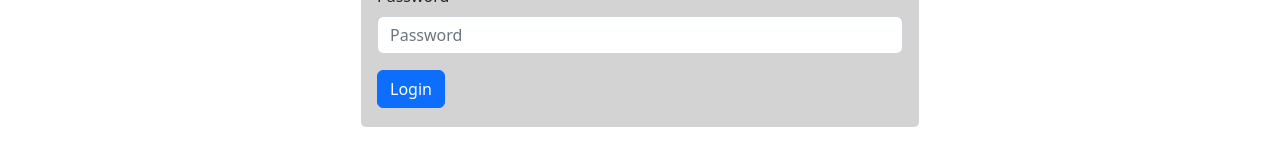
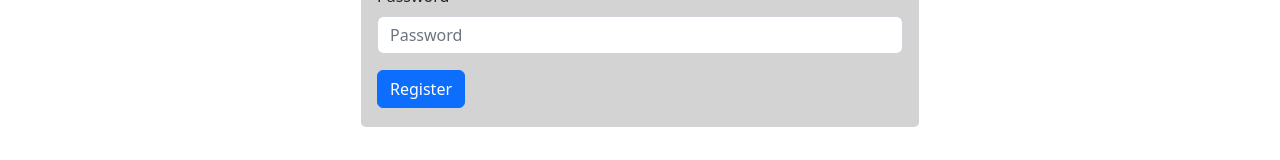
Before and after one commit to the-auction-games/auction-web-app, an Angular app: page /register in a window 1280 px wide. Shown: the part 344-504 px from the top of the page. Built offline with nearby package versions, Linux system fonts and the light colour scheme.

Commit message:
Fix register button value

```diff
--- a/src/app/register/register.component.html
+++ b/src/app/register/register.component.html
@@ -48,7 +48,7 @@
 
             <div class="mb-3">
                 <!-- Submit the form -->
-                <button type="submit" class="btn btn-primary">Login</button>
+                <button type="submit" class="btn btn-primary">Register</button>
             </div>
         </form>
 
```
